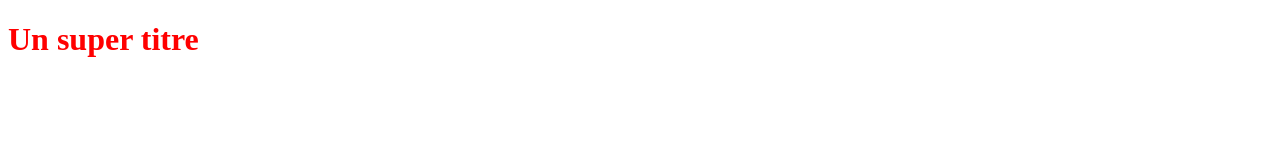
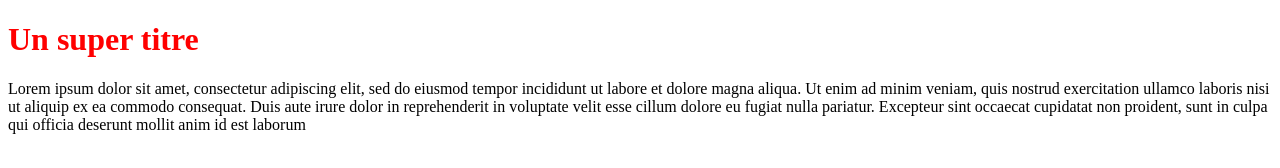
Before and after one commit to EnzzzC/OpenclassroomsProject, a plain HTML site: page index.html in a window 1280 px wide. Drawn offline with Linux system fonts and the light colour scheme.

Commit message:
Ajout du paragraphe

```diff
--- a/index.html
+++ b/index.html
@@ -6,5 +6,6 @@
 </head>
 <body>
    <h1>Un super titre</h1>
+<p>Lorem ipsum dolor sit amet, consectetur adipiscing elit, sed do eiusmod tempor incididunt ut labore et dolore magna aliqua. Ut enim ad minim veniam, quis nostrud exercitation ullamco laboris nisi ut aliquip ex ea commodo consequat. Duis aute irure dolor in reprehenderit in voluptate velit esse cillum dolore eu fugiat nulla pariatur. Excepteur sint occaecat cupidatat non proident, sunt in culpa qui officia deserunt mollit anim id est laborum</p>
 </body>
 </html>
```
